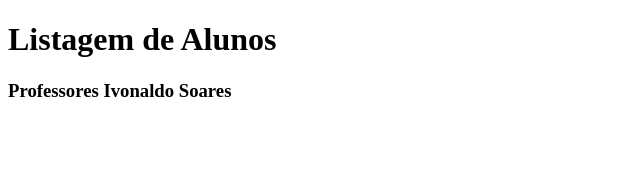
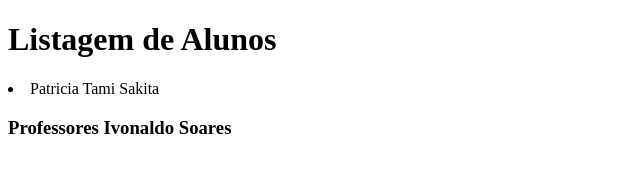
Before and after one commit to tamisakita/aulagit-dh, a plain HTML site: page index.html in a window 1280 px wide. Shown: the whole page, without its empty margins (0-640 px from the left). Drawn offline with Linux system fonts and the light colour scheme.

Commit message:
add Patricia

```diff
--- a/index.html
+++ b/index.html
@@ -8,6 +8,7 @@
 </head>
 <body>
     <h1>Listagem de Alunos</h1>
+    <li>Patricia Tami Sakita</li>
 
     <h3>Professores Ivonaldo Soares</h3>
     <ol></ol>
```
